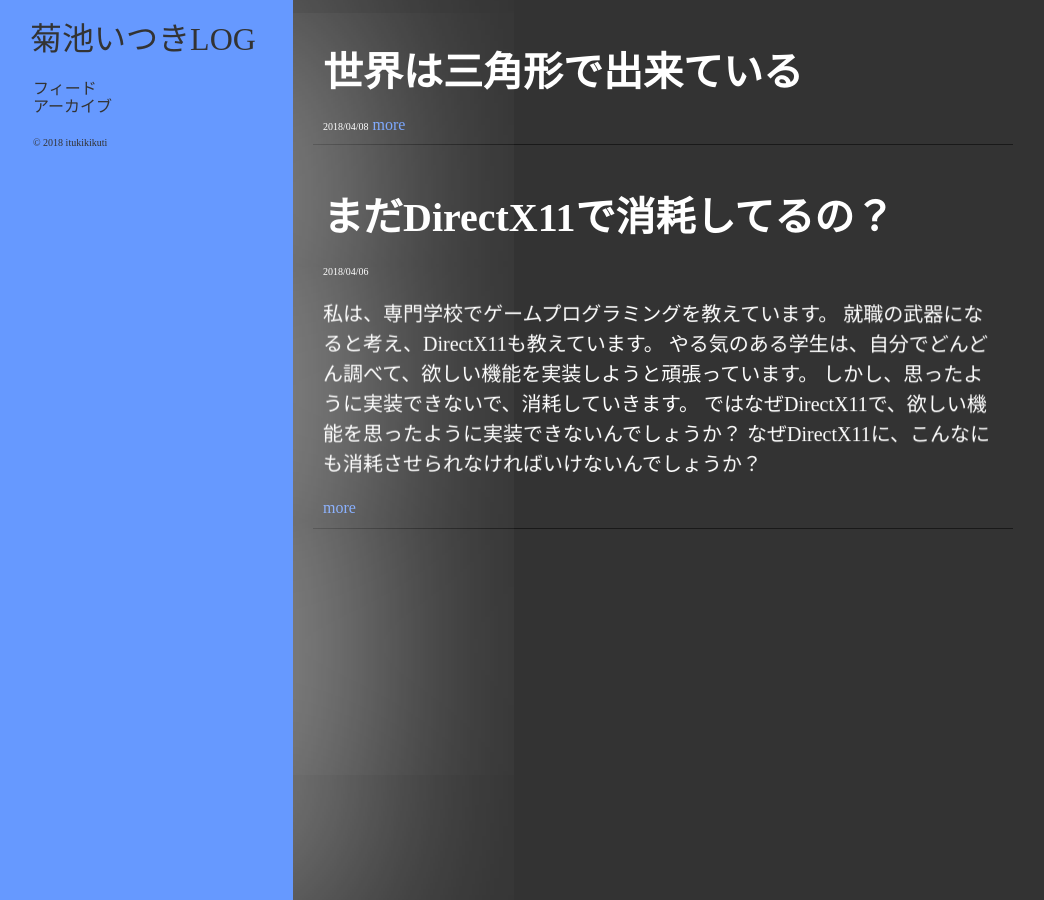
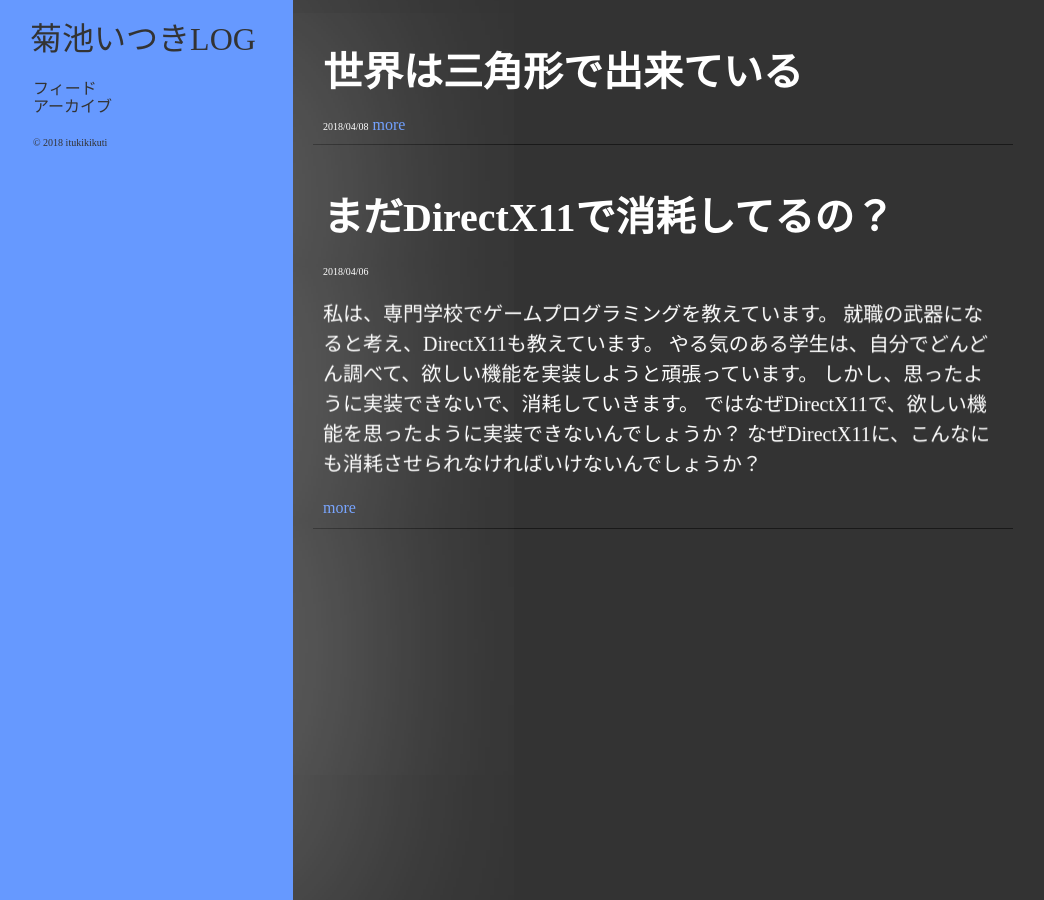
Before and after one commit to itukikikuti/windblow.net, a Jekyll site: the page built from index.html, in a window 1280 px wide. Shown: the whole page, without its empty margins (7-1051 px from the left). Built offline with Jekyll 4.4.1, drawn with Linux system fonts in a browser that asks for light colours; some web fonts are replaced; the list of posts is cut into pages by our own code.

Commit message:
Update style.scss

```diff
--- a/css/style.scss
+++ b/css/style.scss
@@ -20,7 +20,7 @@
     width: 300px;
     height: 100%;
     background: $color;
-    box-shadow: 0px 0px 500px $white;
+    box-shadow: 0px 0px 500px rgba(255, 255, 255, 0.5);
     h1 {
         font-weight: 100;
         text-align: center;
```
